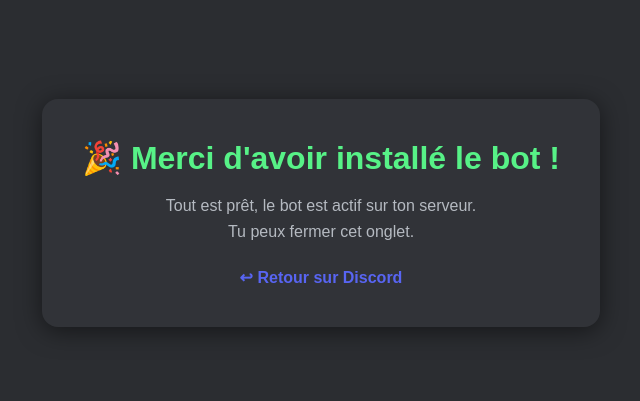
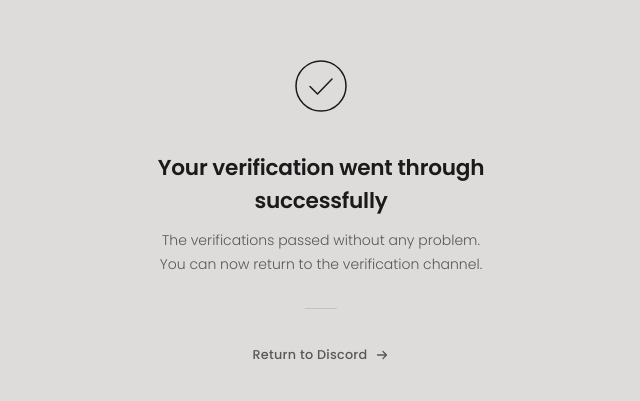
Before and after one commit to Ranz0k/Callback-Weave, a plain HTML site: page index.html in a window 1280 px wide. Shown: the part 187-588 px from the top of the page, without its empty margins (319-959 px from the left). Drawn offline with Linux system fonts and the light colour scheme.

Commit message:
Modify index.html for verification success page
Updated the title and styles for improved aesthetics. Changed the content to reflect successful verification.

```diff
--- a/index.html
+++ b/index.html
@@ -3,43 +3,105 @@
 <head>
   <meta charset="UTF-8">
   <meta name="viewport" content="width=device-width, initial-scale=1.0">
-  <title>Merci !</title>
+  <title>Weave</title>
+  <link href="https://fonts.googleapis.com/css2?family=Poppins:wght@300;400;500;600&display=swap" rel="stylesheet">
   <style>
     * { margin: 0; padding: 0; box-sizing: border-box; }
+
     body {
-      font-family: sans-serif;
-      background: #2b2d31;
-      color: #fff;
+      font-family: 'Poppins', sans-serif;
+      background: #dedcda;
+      color: #1a1a1a;
       display: flex;
       justify-content: center;
       align-items: center;
-      height: 100vh;
+      min-height: 100vh;
     }
-    .card {
+
+    .container {
       text-align: center;
-      padding: 2.5rem;
-      background: #313338;
-      border-radius: 16px;
-      box-shadow: 0 4px 24px rgba(0,0,0,.5);
+      max-width: 420px;
+      padding: 2rem;
     }
-    h1 { color: #57f287; margin-bottom: 1rem; }
-    p  { color: #b5bac1; line-height: 1.6; }
-    a  {
-      display: inline-block;
-      margin-top: 1.5rem;
-      color: #5865f2;
+
+    .check {
+      width: 52px;
+      height: 52px;
+      margin: 0 auto 2rem;
+      opacity: 0;
+      animation: fadeUp 0.5s ease forwards;
+    }
+
+    h1 {
+      font-size: 1.35rem;
+      font-weight: 600;
+      color: #1a1a1a;
+      letter-spacing: -0.01em;
+      margin-bottom: 0.75rem;
+      opacity: 0;
+      animation: fadeUp 0.5s ease 0.1s forwards;
+    }
+
+    p {
+      font-size: 0.875rem;
+      font-weight: 300;
+      color: #5a5754;
+      line-height: 1.7;
+      opacity: 0;
+      animation: fadeUp 0.5s ease 0.2s forwards;
+    }
+
+    .divider {
+      width: 32px;
+      height: 1px;
+      background: #c4c1be;
+      margin: 2rem auto;
+      opacity: 0;
+      animation: fadeUp 0.5s ease 0.3s forwards;
+    }
+
+    a {
+      display: inline-flex;
+      align-items: center;
+      gap: 0.5rem;
+      font-size: 0.8rem;
+      font-weight: 500;
+      color: #5a5754;
       text-decoration: none;
-      font-weight: bold;
+      letter-spacing: 0.02em;
+      opacity: 0;
+      animation: fadeUp 0.5s ease 0.4s forwards;
+      transition: color 0.2s;
     }
-    a:hover { text-decoration: underline; }
+
+    a:hover { color: #1a1a1a; }
+    a:hover svg { transform: translateX(2px); }
+    a svg { transition: transform 0.2s; }
+
+    @keyframes fadeUp {
+      from { opacity: 0; transform: translateY(10px); }
+      to   { opacity: 1; transform: translateY(0); }
+    }
   </style>
 </head>
 <body>
-  <div class="card">
-    <h1>🎉 Merci d'avoir installé le bot !</h1>
-    <p>Tout est prêt, le bot est actif sur ton serveur.<br>
-       Tu peux fermer cet onglet.</p>
-    <a href="https://discord.com/channels/@me">↩ Retour sur Discord</a>
+  <div class="container">
+    <svg class="check" viewBox="0 0 52 52" fill="none" xmlns="http://www.w3.org/2000/svg">
+      <circle cx="26" cy="26" r="25" stroke="#1a1a1a" stroke-width="1.5"/>
+      <path d="M15 26.5L22.5 34L37 19" stroke="#1a1a1a" stroke-width="1.5" stroke-linecap="round" stroke-linejoin="round"/>
+    </svg>
+
+    <h1>Your verification went through successfully</h1>
+    <p>The verifications passed without any problem.<br>You can now return to the verification channel.</p>
+
+    <div class="divider"></div>
+
+    <a href="https://discord.gg/gC5GzUQZWH">
+      Return to Discord
+      <svg width="14" height="14" viewBox="0 0 14 14" fill="none" xmlns="http://www.w3.org/2000/svg">
+        <path d="M2.5 7H11.5M11.5 7L8 3.5M11.5 7L8 10.5" stroke="currentColor" stroke-width="1.3" stroke-linecap="round" stroke-linejoin="round"/>
+      </svg>
+    </a>
   </div>
 </body>
 </html>
```
